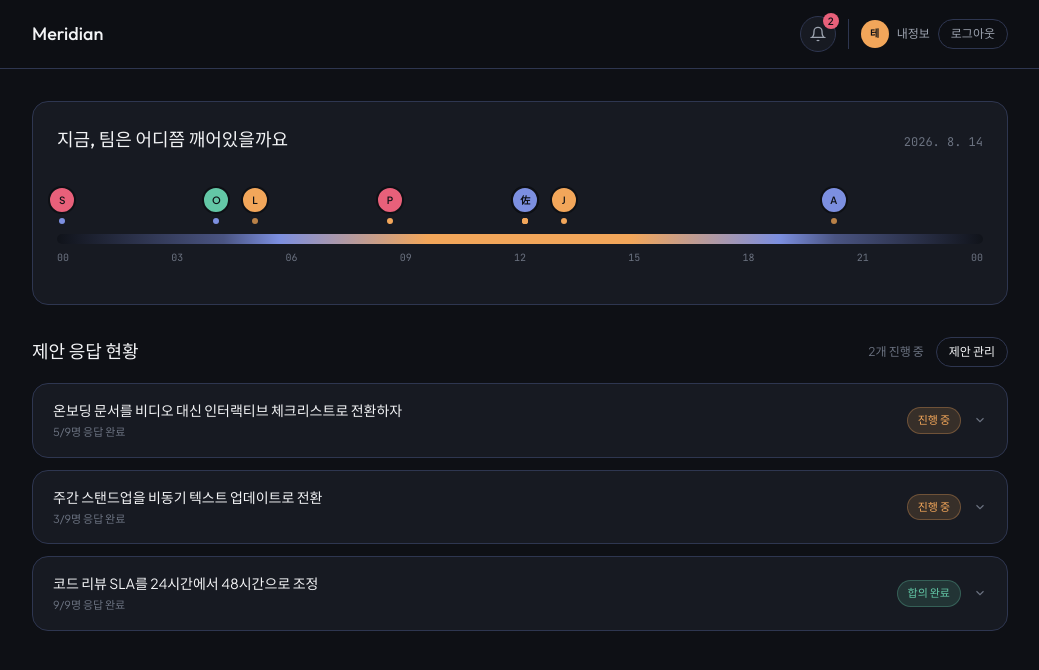
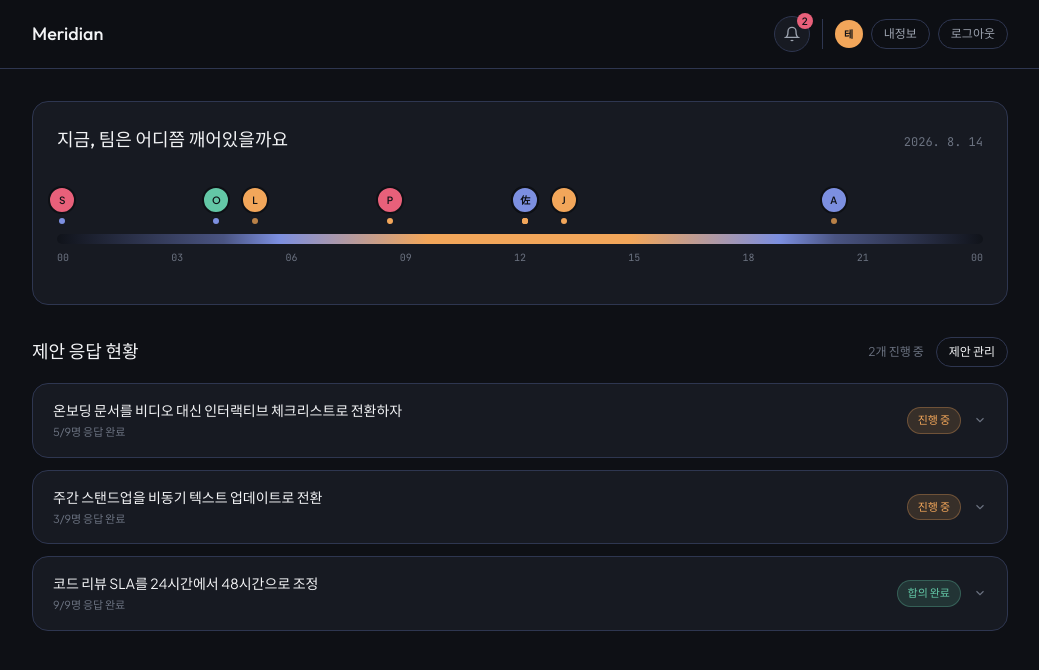
Before and after one commit to apex-hat/frontend, a React (Vite) app: page /login in a window 1280 px wide. Both pictures are taken after typing "name@example.com", "Sample123" into the empty fields and a click on the button "로그인". Shown: the top 670 px of the page, without its empty margins (120-1159 px from the left). Built offline with nearby package versions, Linux system fonts and the light colour scheme.

Commit message:
개선: 내정보 버튼 구분

```diff
--- a/src/features/dashboard/components/Dashboard.tsx
+++ b/src/features/dashboard/components/Dashboard.tsx
@@ -93,22 +93,23 @@ export default function Dashboard({ user, onLogout, onOpenProposals, onOpenProfi
               onSelect={selectNotification}
             />
             <div className="flex items-center gap-2 pl-3 border-l border-surface-3">
+              <span
+                className="w-7 h-7 shrink-0 rounded-full bg-day flex items-center justify-center text-[10px] font-semibold text-void"
+                aria-hidden="true"
+              >
+                {user.name.slice(0, 1)}
+              </span>
               <button
                 type="button"
                 onClick={onOpenProfile}
-                className="flex items-center gap-2 text-xs text-ink-dim hover:text-ink transition-colors"
+                className="text-xs text-ink-dim hover:text-ink border border-surface-3 rounded-full px-3 py-1.5 transition-colors"
               >
-                <span
-                  className="w-7 h-7 shrink-0 rounded-full bg-day flex items-center justify-center text-[10px] font-semibold text-void"
-                  aria-hidden="true"
-                >
-                  {user.name.slice(0, 1)}
-                </span>
-                <span className="hidden sm:inline">내정보</span>
+                내정보
               </button>
               <button
+                type="button"
                 onClick={onLogout}
-                className="text-xs text-ink-dim hover:text-ink border border-surface-3 rounded-full px-3 py-1.5"
+                className="text-xs text-ink-dim hover:text-ink border border-surface-3 rounded-full px-3 py-1.5 transition-colors"
               >
                 로그아웃
               </button>
```
